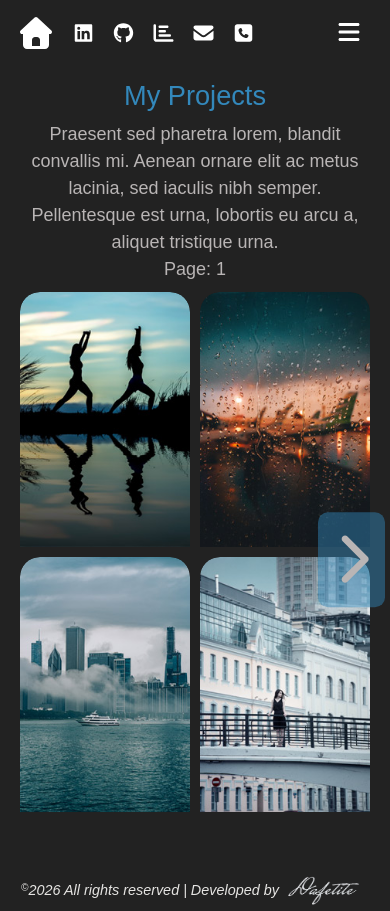
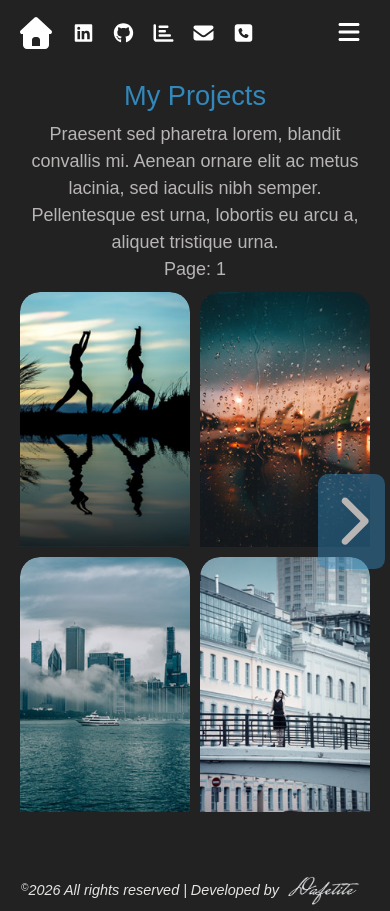
Before and after one commit to DafetiteOgaga/mayowa_adeniyi, a React (Create React App) app in the folder adeniyimayowa/: page /projects in a window 390 px wide. Built offline with nearby package versions, Linux system fonts and the light colour scheme; a web font is replaced by a local one.

Commit message:
responsive.css: minor fixes

```diff
--- a/adeniyimayowa/src/assets/css/responsive.css
+++ b/adeniyimayowa/src/assets/css/responsive.css
@@ -253,13 +253,13 @@
 
 @media (max-width: 480px) {
 	.arrow {
-        transform: translateY(-350%);
+        transform: translateY(-395%);
     }
 }
 
 @media (max-width: 420px) {
 	.arrow {
-        transform: translateY(-340%);
+        transform: translateY(-410%);
     }
 }
 
@@ -274,13 +274,13 @@
 
 @media (max-width: 390px) {
 	.arrow {
-        transform: translateY(-320%);
+        transform: translateY(-360%);
     }
 }
 
 @media (max-width: 380px) {
 	.arrow {
-        transform: translateY(-300%);
+        transform: translateY(-375%);
     }
 	.mayor-section-title {
         font-size: 1.6rem;
```
